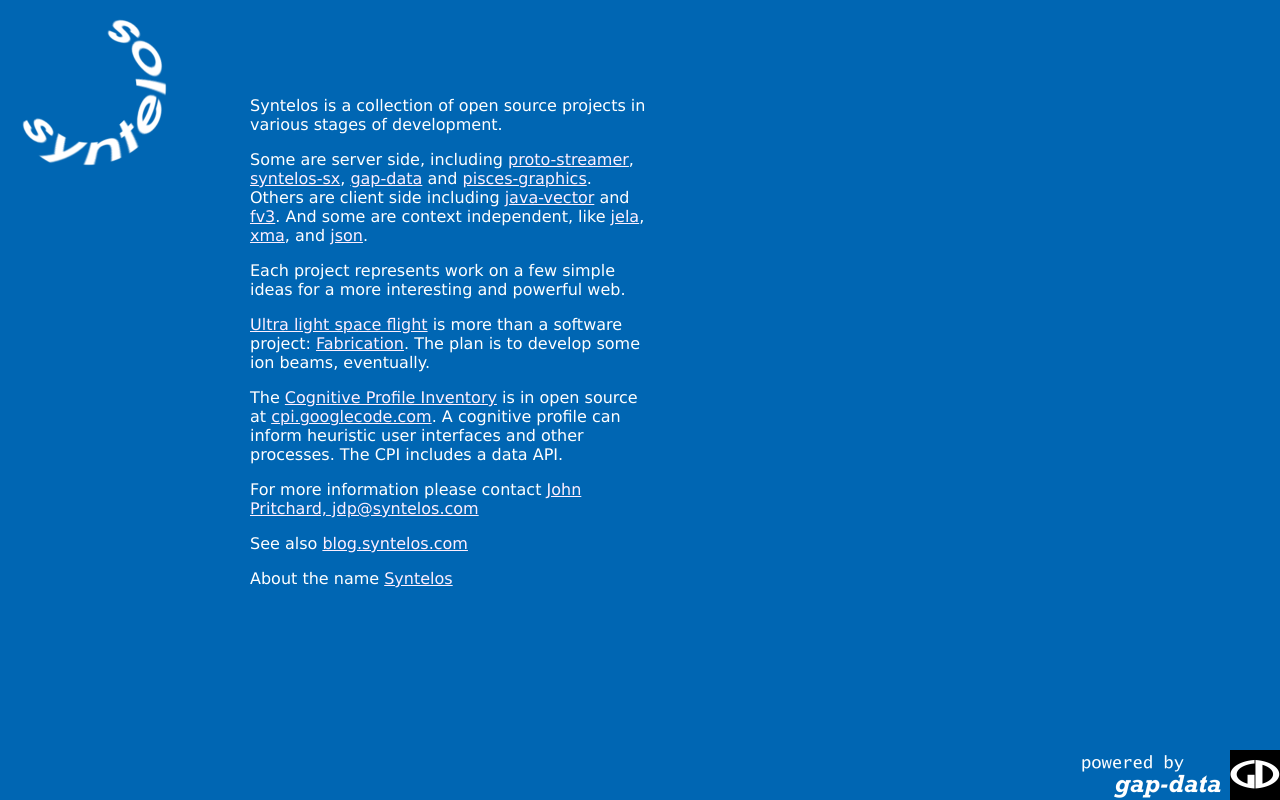
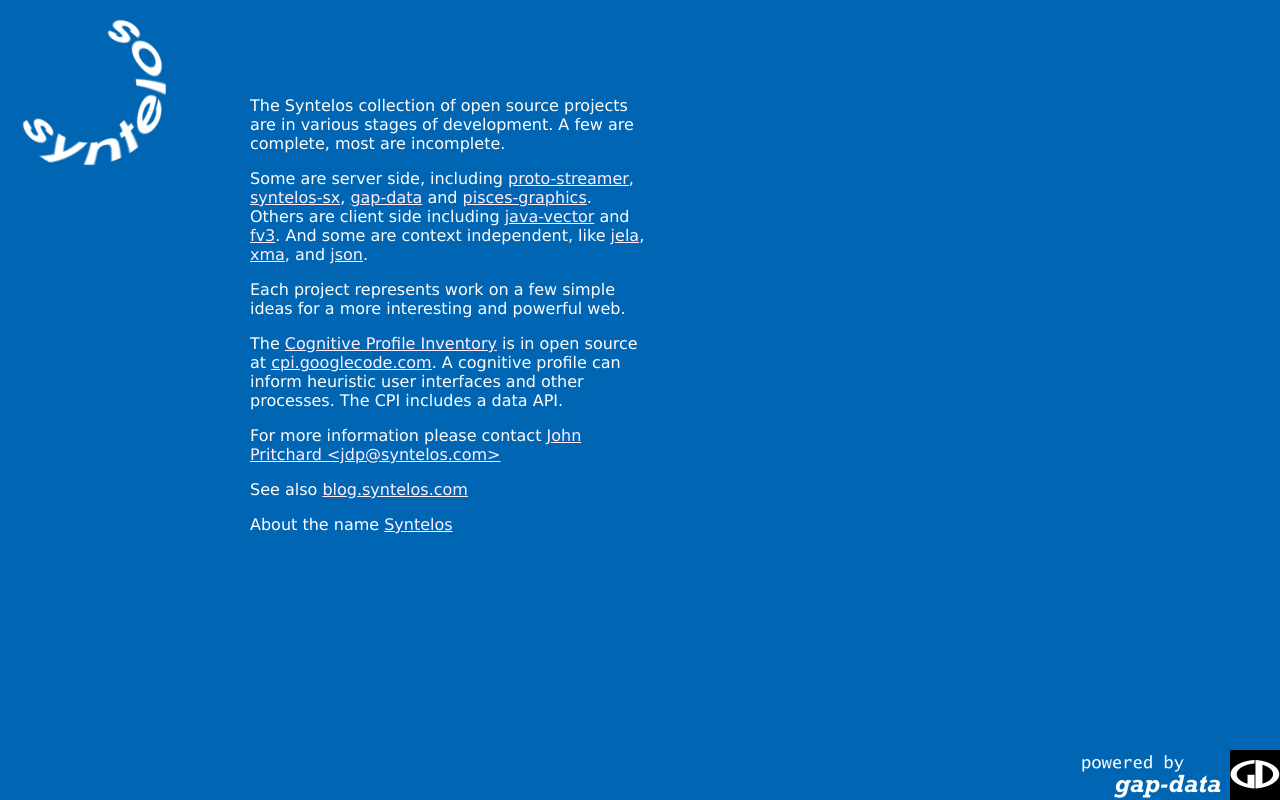
Before and after one commit to syntelos/www, a plain HTML site: page syntelos-org/web/index.html in a window 1280 px wide. Drawn offline with Linux system fonts and the light colour scheme; a script that the page names is missing.

Commit message:
simplify www.syntelos.org

```diff
--- a/syntelos-org/web/index.html
+++ b/syntelos-org/web/index.html
@@ -1,7 +1,7 @@
 <!DOCTYPE html PUBLIC "-//W3C//DTD XHTML 1.0 Transitional//EN" "http://www.w3.org/TR/xhtml1/DTD/xhtml1-transitional.dtd">
 <html xmlns="http://www.w3.org/1999/xhtml" xml:lang="en" lang="en">
  <head>
-  <title>Syntelos</title>
+  <title>Syntelos Software</title>
   <meta http-equiv="Content-Type" content="text/html; charset=UTF-8" />
   <link rel="icon" type="image/x-icon" href="/favicon.ico" />
   <link rel="stylesheet" type="text/css" href="/top.css" />
@@ -26,8 +26,8 @@
 
   <div id="col1" dir="ltr">
 
-   <p> Syntelos is a collection of open source projects in various
-       stages of development.
+   <p> The Syntelos collection of open source projects are in various
+       stages of development.  A few are complete, most are incomplete.
    </p>
 
    <p> Some are server side,
@@ -45,12 +45,6 @@
        interesting and powerful web.
    </p>
 
-   <p> <a href="http://w.ulsf.net/">Ultra light space flight</a> is
-       more than a software
-       project: <a href="http://f.ulsf.net/">Fabrication</a>.  The
-       plan is to develop some ion beams, eventually.
-   </p>
-
    <p> The <a href="http://www.cognitiveprofile.com/">Cognitive
        Profile Inventory</a> is in open source
        at <a href="http://cpi.googlecode.com/">cpi.googlecode.com</a>.
@@ -59,8 +53,8 @@
    </p>
 
    <p> For more information please
-       contact <a href="mailto:jdp@syntelos.com">John Pritchard,
-       jdp@syntelos.com</a>
+       contact <a href="mailto:jdp@syntelos.com">John Pritchard
+       &lt;jdp@syntelos.com&gt;</a>
    </p>
 
    <p> See
```
Also changed, not shown: 1 other file.
